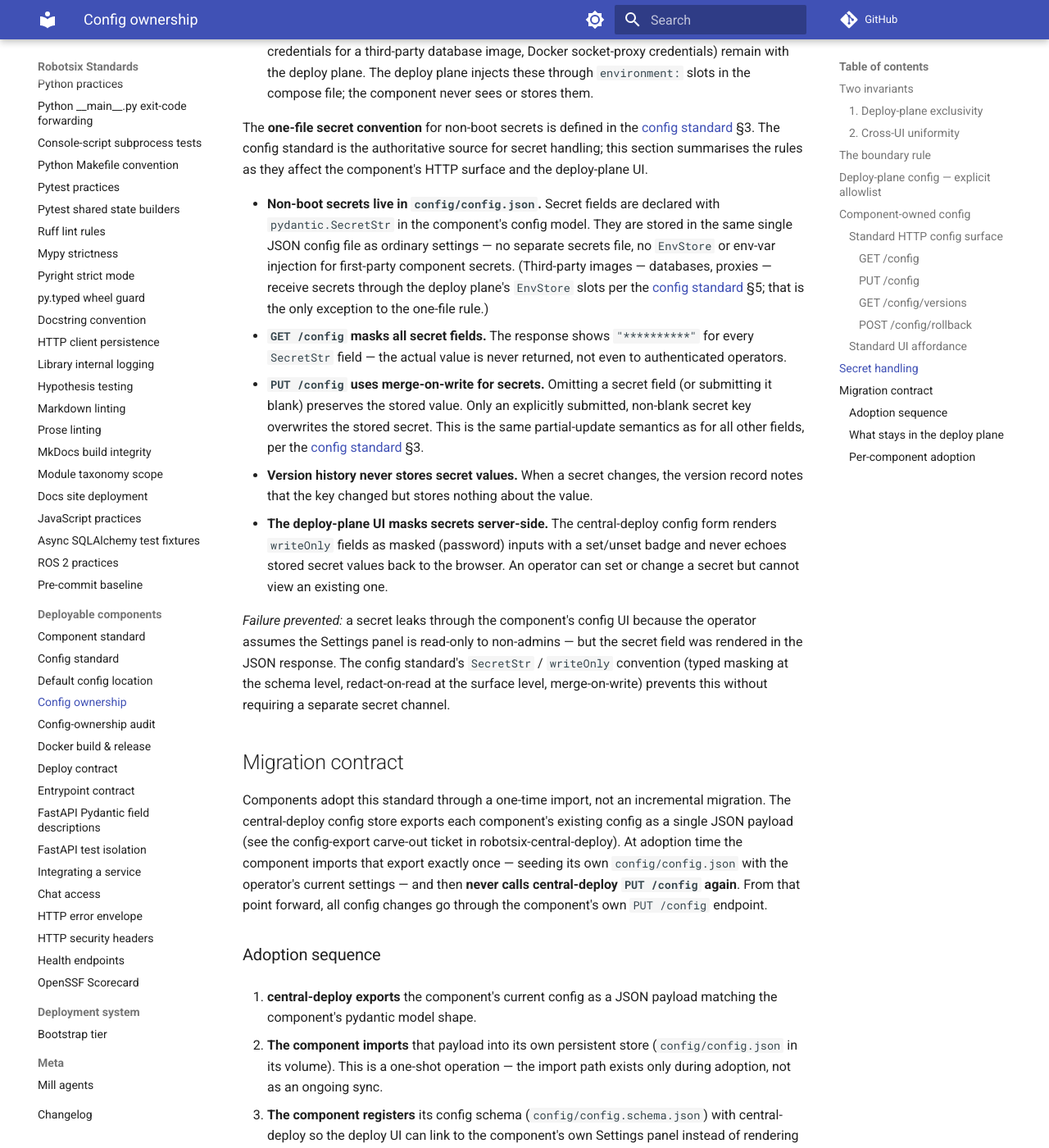
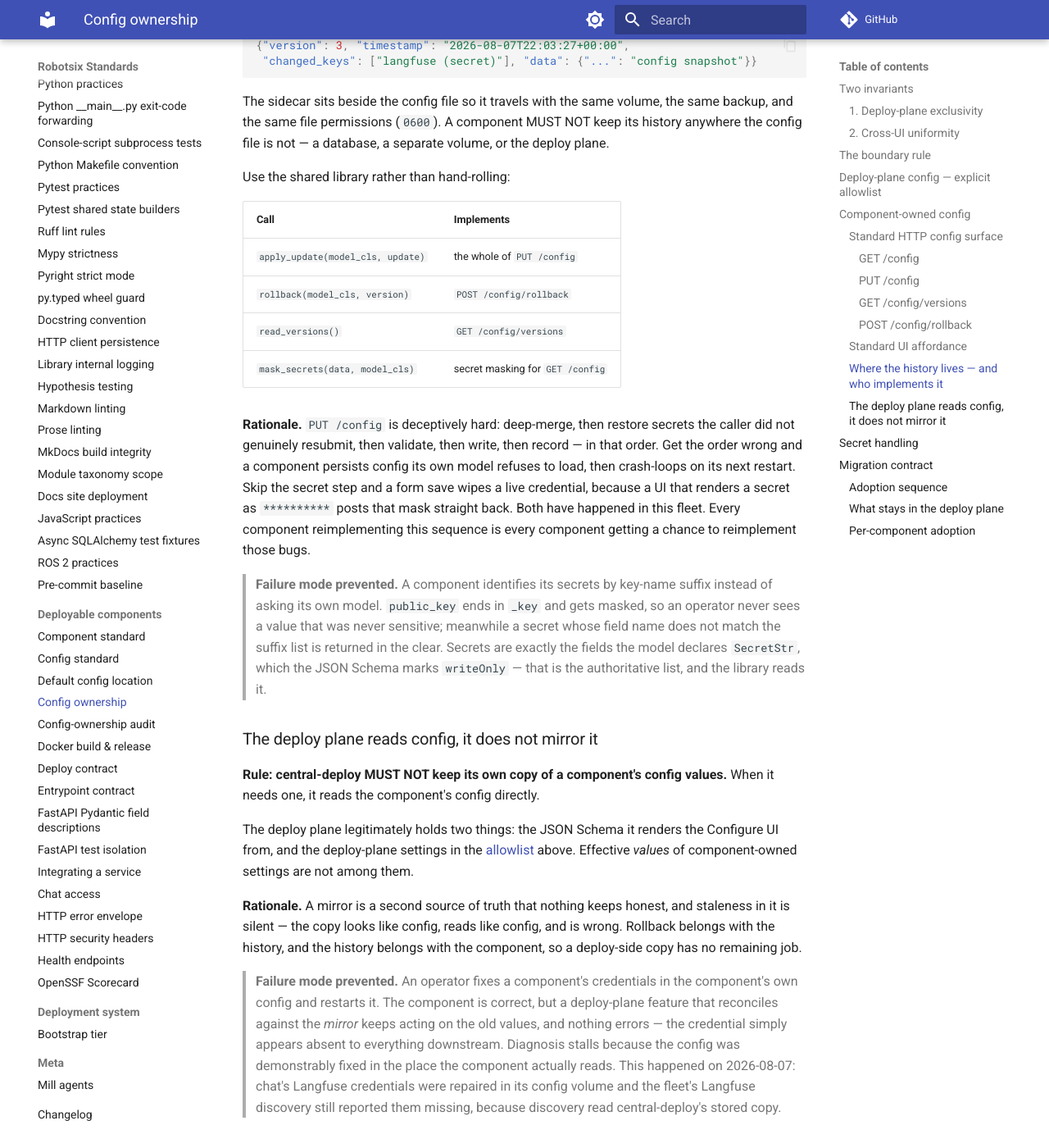
Before and after one commit to damien-robotsix/robotsix-standards, an MkDocs documentation site: the page built from docs/config-ownership.md, in a window 1280 px wide and 1400 px high, scrolled down 5774 px. Shown: the whole window at 82% size. Built offline with MkDocs 1.6.1 and Material for MkDocs 9.7.7, drawn with Linux system fonts in a browser that asks for light colours; comment, search, counter and statistics services are not loaded; some of the changed text lies outside the part shown.

Commit message:
docs(config-ownership): component-owned setting history, no deploy-plane mirror (#220)
The page already specified the HTTP surface — GET/PUT /config,
GET /config/versions, POST /config/rollback. It did not say where the
history is stored, who implements it, or whether the deploy plane may
keep its own copy of component config values. All three were left to
each component to invent.

Adds two rules:

- The history is a <config>.versions JSONL sidecar, implemented by
  robotsix_config.history rather than hand-rolled. PUT /config has a
  strict order — merge, restore unresubmitted secrets, validate, write,
  record — and getting it wrong either persists config the model cannot
  load or wipes a live credential on an unrelated form save. Both have
  happened here.

- Central-deploy reads a component's config directly and keeps no copy
  of the values. A mirror is a second source of truth that nothing keeps
  honest, and its staleness is silent.

The second rule is written against a real incident: on 2026-08-07 chat's
Langfuse credentials were repaired in its own config and fleet discovery
still reported them missing, because discovery read the deploy-side
mirror.

Co-authored-by: Damien SIX <damien.robotsix@gmail.com>

````diff
--- a/docs/config-ownership.md
+++ b/docs/config-ownership.md
@@ -245,6 +245,78 @@ Headless components (no browser UI) skip the panel but MUST still implement
 the full HTTP surface (`GET /config`, `PUT /config`, `GET /config/versions`,
 `POST /config/rollback`).
 
+### Where the history lives — and who implements it
+
+The HTTP surface above says *what* a component exposes. This says where the
+history is stored, and forbids reimplementing it per component.
+
+**Rule: the history is a `<config>.versions` JSONL sidecar, and it is
+implemented by `robotsix_config.history`.**
+
+One JSON object per line, appended, never rewritten:
+
+```json
+{"version": 3, "timestamp": "2026-08-07T22:03:27+00:00",
+ "changed_keys": ["langfuse (secret)"], "data": {"...": "config snapshot"}}
+```
+
+The sidecar sits beside the config file so it travels with the same volume,
+the same backup, and the same file permissions (`0600`). A component MUST
+NOT keep its history anywhere the config file is not — a database, a
+separate volume, or the deploy plane.
+
+Use the shared library rather than hand-rolling:
+
+| Call | Implements |
+|---|---|
+| `apply_update(model_cls, update)` | the whole of `PUT /config` |
+| `rollback(model_cls, version)` | `POST /config/rollback` |
+| `read_versions()` | `GET /config/versions` |
+| `mask_secrets(data, model_cls)` | secret masking for `GET /config` |
+
+**Rationale.** `PUT /config` is deceptively hard: deep-merge, then restore
+secrets the caller did not genuinely resubmit, then validate, then write,
+then record — in that order. Get the order wrong and a component persists
+config its own model refuses to load, then crash-loops on its next restart.
+Skip the secret step and a form save wipes a live credential, because a UI
+that renders a secret as `**********` posts that mask straight back. Both
+have happened in this fleet. Every component reimplementing this sequence
+is every component getting a chance to reimplement those bugs.
+
+> **Failure mode prevented.** A component identifies its secrets by
+> key-name suffix instead of asking its own model. `public_key` ends in
+> `_key` and gets masked, so an operator never sees a value that was never
+> sensitive; meanwhile a secret whose field name does not match the
+> suffix list is returned in the clear. Secrets are exactly the fields the
+> model declares `SecretStr`, which the JSON Schema marks `writeOnly` —
+> that is the authoritative list, and the library reads it.
+
+### The deploy plane reads config, it does not mirror it
+
+**Rule: central-deploy MUST NOT keep its own copy of a component's config
+values.** When it needs one, it reads the component's config directly.
+
+The deploy plane legitimately holds two things: the JSON Schema it renders
+the Configure UI from, and the deploy-plane settings in the
+[allowlist](#deploy-plane-allowlist) above. Effective *values* of
+component-owned settings are not among them.
+
+**Rationale.** A mirror is a second source of truth that nothing keeps
+honest, and staleness in it is silent — the copy looks like config, reads
+like config, and is wrong. Rollback belongs with the history, and the
+history belongs with the component, so a deploy-side copy has no remaining
+job.
+
+> **Failure mode prevented.** An operator fixes a component's credentials in
+> the component's own config and restarts it. The component is correct, but
+> a deploy-plane feature that reconciles against the *mirror* keeps acting
+> on the old values, and nothing errors — the credential simply appears
+> absent to everything downstream. Diagnosis stalls because the config was
+> demonstrably fixed in the place the component actually reads. This
+> happened on 2026-08-07: chat's Langfuse credentials were repaired in its
+> config volume and the fleet's Langfuse discovery still reported them
+> missing, because discovery read central-deploy's stored copy.
+
 ## Secret handling
 
 Secrets fall into two categories with different owners:
````
Also changed, not shown: changelog.d/component-owned-config-history.feature.md (added, +1 -0 lines).
